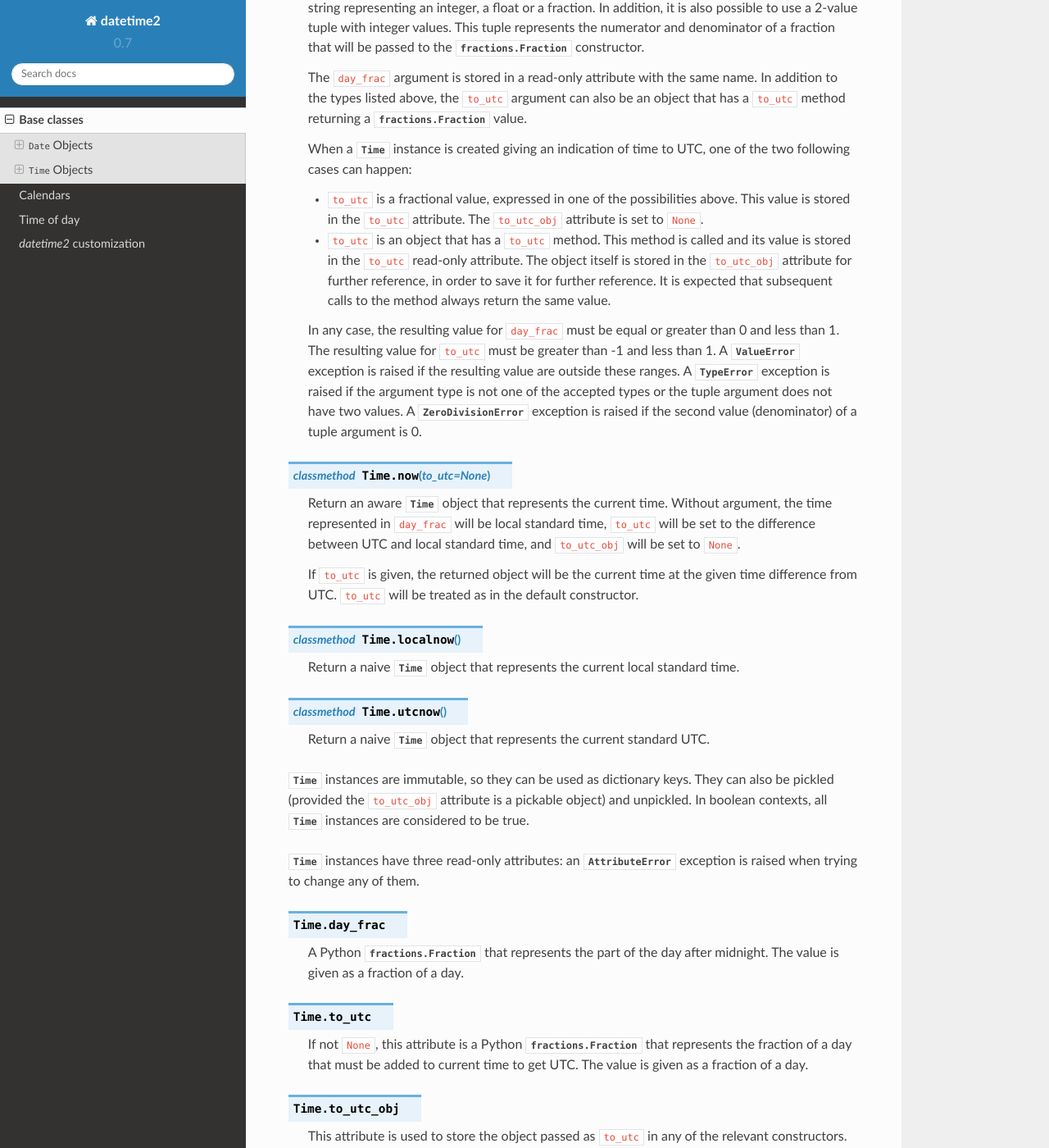
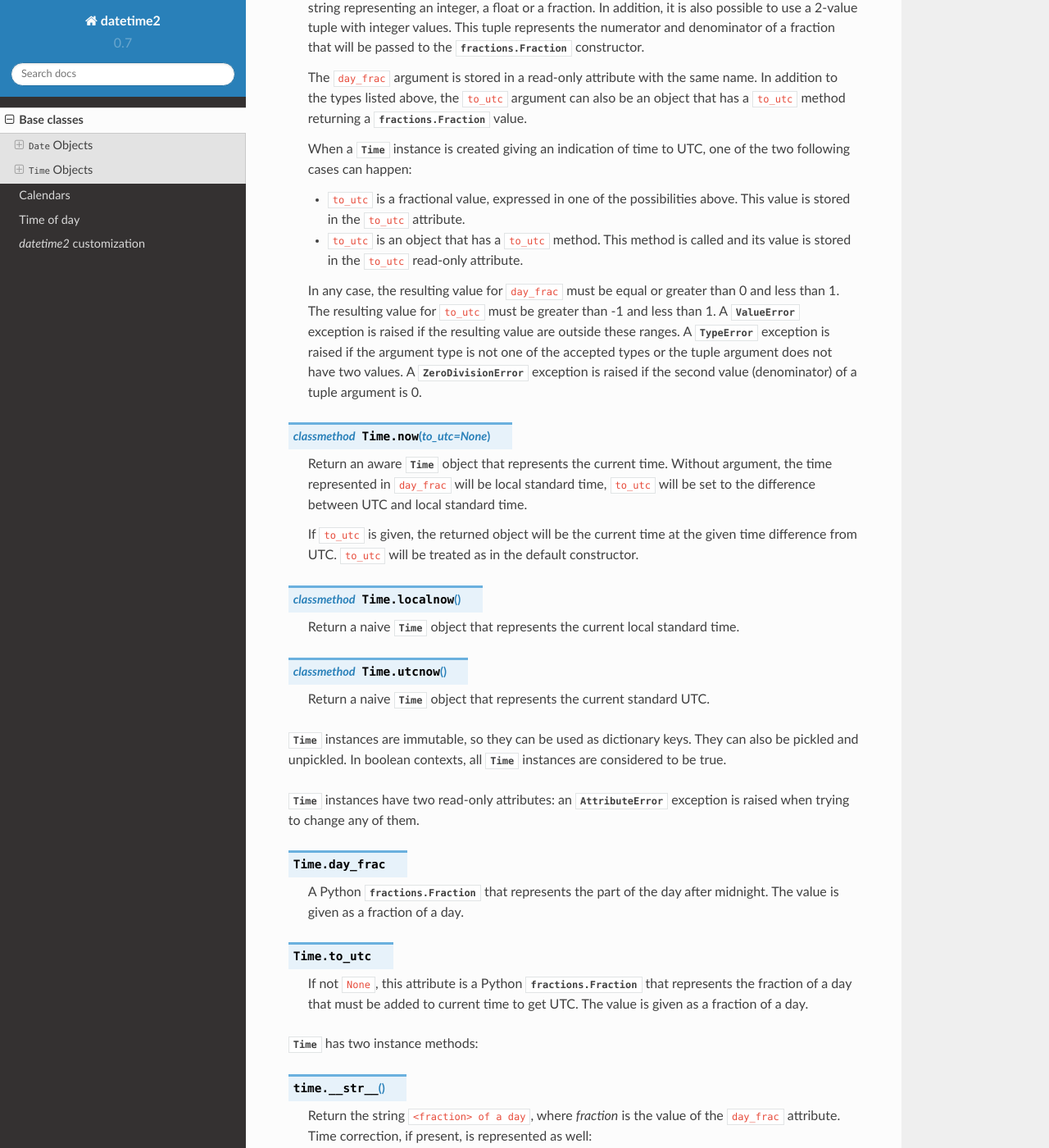
Before and after one commit to fricciardi/datetime2, a Sphinx documentation site: the page built from docs/base_classes.rst, in a window 1280 px wide and 1400 px high, scrolled down 2645 px. Shown: the whole window at 82% size. Built offline with Sphinx 7.4.7 and the Read the Docs theme 2.0.0, drawn with Linux system fonts in a browser that asks for light colours; some of the changed text lies outside the part shown.

```diff
--- a/docs/base_classes.rst
+++ b/docs/base_classes.rst
@@ -176,14 +176,11 @@ There are four :class:`Time` constructors:
    UTC, one of the two following cases can happen:
 
    - ``to_utc`` is a fractional value, expressed in one of the
-     possibilities above. This value is stored in the ``to_utc`` attribute. The
-     ``to_utc_obj`` attribute is set to ``None``.
+     possibilities above. This value is stored in the ``to_utc`` attribute.
 
    - ``to_utc`` is an object that has a ``to_utc`` method. This
      method is called and its value is stored in the ``to_utc`` read-only
-     attribute. The object itself is stored in the ``to_utc_obj`` attribute for
-     further reference, in order to save it for further reference. It is
-     expected that subsequent calls to the method always return the same value.
+     attribute.
 
    In any case, the resulting value for ``day_frac`` must be equal or greater
    than 0 and less than 1. The resulting value for ``to_utc`` must be greater
@@ -198,7 +195,7 @@ There are four :class:`Time` constructors:
    Return an aware :class:`Time` object that represents the current time.
    Without argument, the time represented in ``day_frac`` will be local
    standard time, ``to_utc`` will be set to the difference between UTC and
-   local standard time, and ``to_utc_obj`` will be set to ``None``.
+   local standard time.
 
    If ``to_utc`` is given, the returned object will be the current time
    at the given time difference from UTC. ``to_utc`` will be treated as
@@ -216,11 +213,10 @@ There are four :class:`Time` constructors:
 
 
 :class:`Time` instances are immutable, so they can be used as dictionary keys.
-They can also be pickled (provided the ``to_utc_obj`` attribute is a pickable
-object) and unpickled. In boolean contexts, all :class:`Time` instances are
-considered to be true.
+They can also be pickled and unpickled. In boolean contexts, all :class:`Time`
+instances are considered to be true.
 
-:class:`Time` instances have three read-only attributes: an
+:class:`Time` instances have two read-only attributes: an
 :exc:`AttributeError` exception is raised when trying to change any of them.
 
 .. attribute:: Time.day_frac
@@ -233,12 +229,6 @@ considered to be true.
    If not ``None``, this attribute is a Python :class:`fractions.Fraction` that
    represents the fraction of a day that must be added to current time to get
    UTC. The value is given as a fraction of a day.
-
-.. attribute:: Time.to_utc_obj
-
-   This attribute is used to store the object passed as ``to_utc`` in any
-   of the relevant constructors. This object does not contribute to the
-   semantics of the :class:`Time` object.
 
 
 :class:`Time` has two instance methods:
@@ -317,8 +307,7 @@ Notes:
    The result of this operation will always be a valid :class:`Time` instance.
    If overflow or underflow occur, the full day part will be truncated so that
    only the fractional part will remain. Naivety is preserved: if ``time1``
-   has a correction, this will be copied to ``time2``, including, if populated,
-   the ``to_utc_obj`` object.
+   has a correction, this will be copied to ``time2``.
 
 (2)
    If *timedelta* is negative, ``time2`` will be before ``time1``.
```
Also changed, not shown: datetime2/__init__.py (+3 -15 lines), 1 other file.
